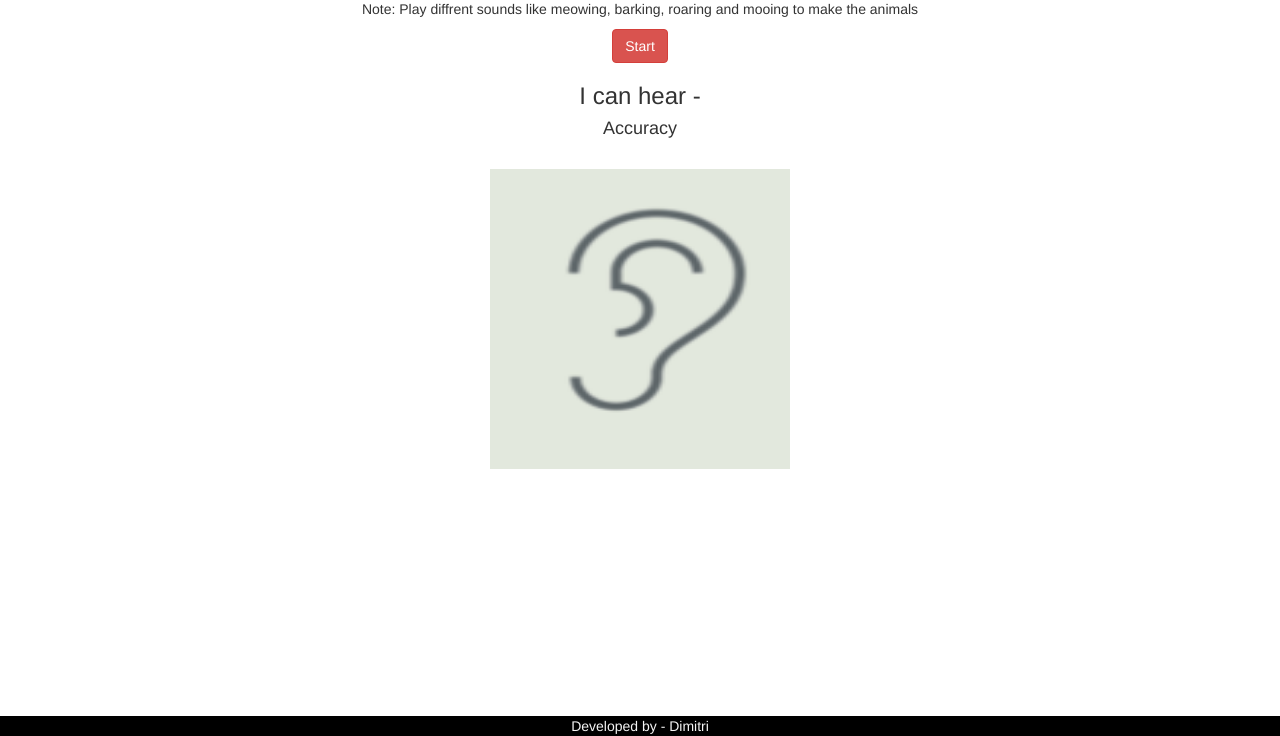
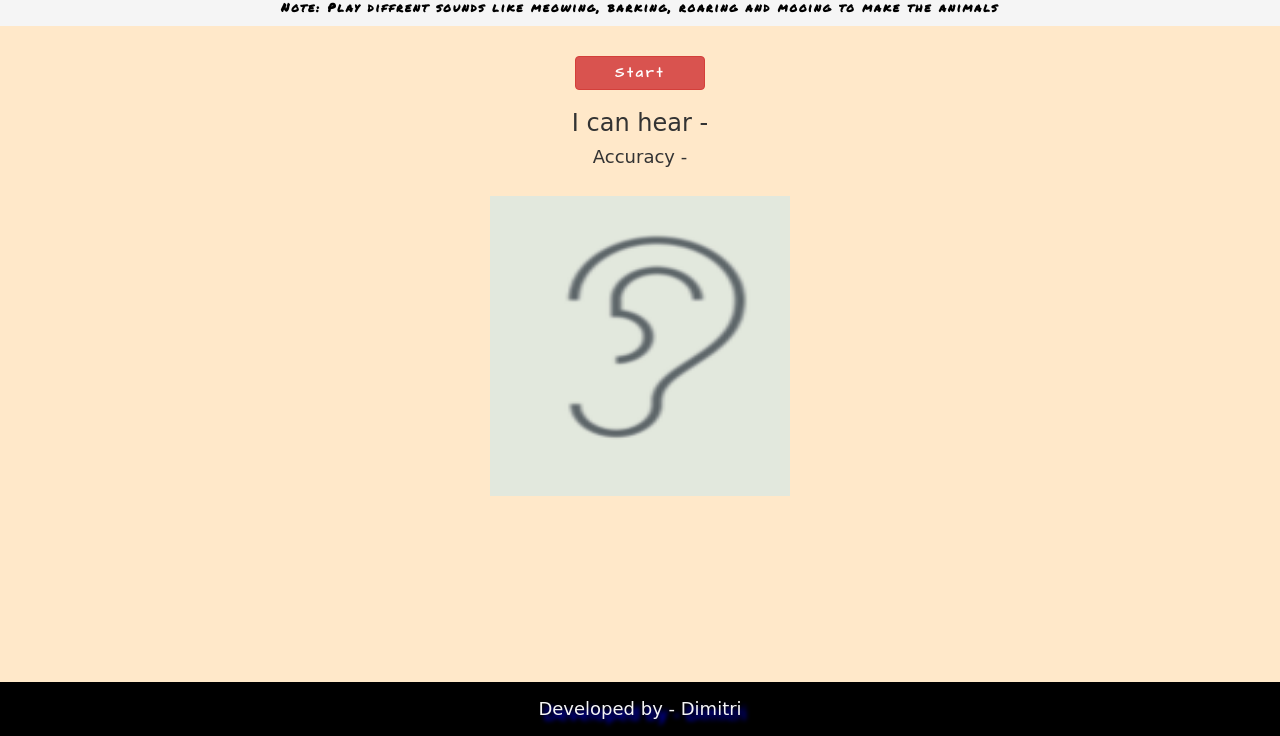
Before and after one commit to DimitriHinds/project-106, a plain HTML site: page index.html in a window 1280 px wide. Shown: the part 64-800 px from the top of the page. Drawn offline with nearby package versions, Linux system fonts and the light colour scheme; a script that the page names is missing; a web font is replaced by a local one.

Commit message:
Add files via upload

```diff
--- a/index.html
+++ b/index.html
@@ -7,6 +7,9 @@
   <script src="https://ajax.googleapis.com/ajax/libs/jquery/3.4.1/jquery.min.js"></script>
   <script src="https://maxcdn.bootstrapcdn.com/bootstrap/3.4.0/js/bootstrap.min.js"></script>
   <script src="https://unpkg.com/ml5@0.4.3/dist/ml5.min.js"></script>
+  <link href="https://fonts.googleapis.com/css2?family=Henny+Penny&display=swap" rel="stylesheet">
+  <link href="https://fonts.googleapis.com/css2?family=Architects+Daughter&display=swap" rel="stylesheet">
+  <link href="https://fonts.googleapis.com/css2?family=Permanent+Marker&display=swap" rel="stylesheet">
   <link rel="stylesheet" type="text/css" href="style.css">
 </head>
 
@@ -20,7 +23,7 @@
       <br>
       <button class="btn btn-danger" onclick="startClassification();">Start</button>
       <h3 id="result_label">I can hear - </h3>
-      <h4 id="result_confidence">Accuracy</h4>
+      <h4 id="result_confidence">Accuracy - </h4>
       <br>
       <img src="ear.png" id="ear" width="300" height="300">
     </center>
--- /dev/null
+++ b/main.js
@@ -0,0 +1,9 @@
+function startClassification()
+{
+    navigator.mediaDevices.getUserMedia({ audio: true});
+    classifier = ml5.soundClassifier('https://teachablemachine.withgoogle.com/models/D9BxMXH02/model.json', modelReady);
+}
+function modelReady()
+{
+    classifier.classify(gotResults);
+}
--- a/style.css
+++ b/style.css
@@ -1,3 +1,29 @@
+body
+{
+font-family: 'Henny Penny', cursive;
+background: rgb(255, 232, 201);
+}
+.header_div
+{
+    background: whitesmoke;
+    color: tomato;
+}
+.header_div p
+{
+font-family: 'Permanent Marker', cursive;
+color: black;
+letter-spacing: 2px;
+font-size: 12px;
+font-weight: bold;
+}
+.main_div button
+{
+    font-family: 'Architects Daughter', cursive;
+    margin-top: 30px;
+    width: 130px;
+    font-weight: bolder;
+    letter-spacing: 3px;
+}
 .copy_right_footer
 {
     position: fixed;
@@ -5,4 +31,8 @@
     bottom: 0;
     width: 100%;
     background-color: black;
+    font-size: 18px;
+    line-height: 3;
+    text-align: center;
+    text-shadow: 5px 5px 5px blue;
 }
```
